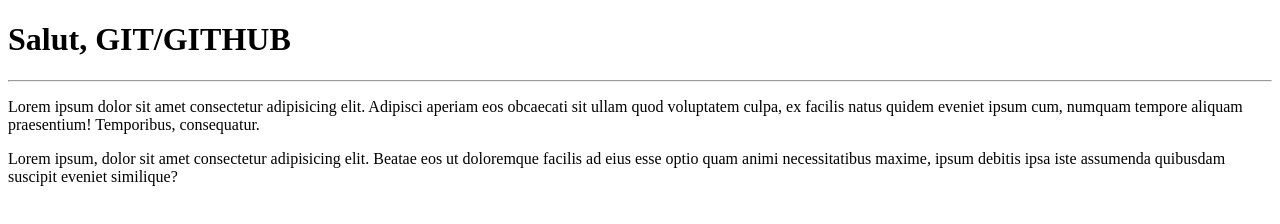
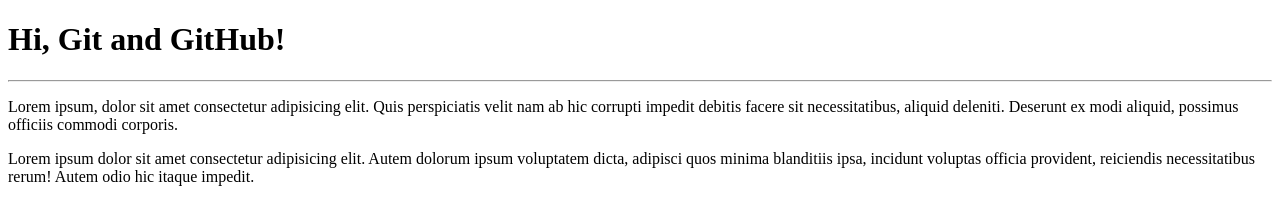
Before and after one commit to MarcioFreitasUFSC21/Proejct00, a plain HTML site: page ExampleSite/index.html in a window 1280 px wide. Drawn offline with Linux system fonts and the light colour scheme.

Commit message:
fiz uma correção agoa há pouco

```diff
--- a/ExampleSite/index.html
+++ b/ExampleSite/index.html
@@ -4,12 +4,12 @@
     <meta charset="UTF-8">
     <meta http-equiv="X-UA-Compatible" content="IE=edge">
     <meta name="viewport" content="width=device-width, initial-scale=1.0">
-    <title>My first versioned Site</title>
+    <title>Hi, Git and GitHub!</title>
 </head>
 <body>
-    <h1>Salut, GIT/GITHUB</h1>
+    <h1> Hi, Git and GitHub! </h1>
     <hr>
-    <p> Lorem ipsum dolor sit amet consectetur adipisicing elit. Adipisci aperiam eos obcaecati sit ullam quod voluptatem culpa, ex facilis natus quidem eveniet ipsum cum, numquam tempore aliquam praesentium! Temporibus, consequatur.</p>
-    <p> Lorem ipsum, dolor sit amet consectetur adipisicing elit. Beatae eos ut doloremque facilis ad eius esse optio quam animi necessitatibus maxime, ipsum debitis ipsa iste assumenda quibusdam suscipit eveniet similique?</p>
+    <p> Lorem ipsum, dolor sit amet consectetur adipisicing elit. Quis perspiciatis velit nam ab hic corrupti impedit debitis facere sit necessitatibus, aliquid deleniti. Deserunt ex modi aliquid, possimus officiis commodi corporis.</p>
+    <p>  Lorem ipsum dolor sit amet consectetur adipisicing elit. Autem dolorum ipsum voluptatem dicta, adipisci quos minima blanditiis ipsa, incidunt voluptas officia provident, reiciendis necessitatibus rerum! Autem odio hic itaque impedit.</p>
 </body>
 </html>
```
